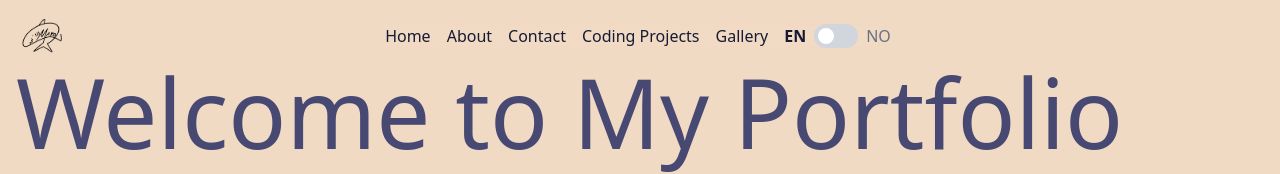
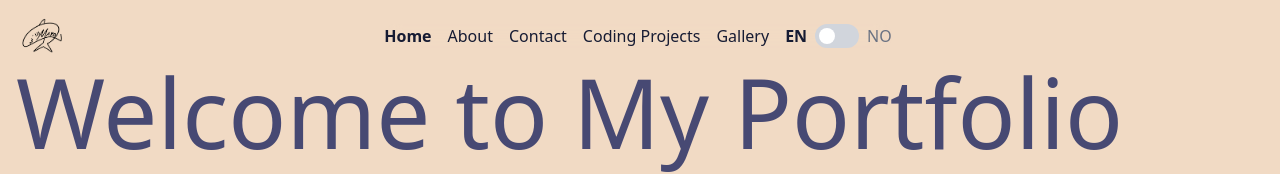
Before and after one commit to Maroikii/portfolio-next, a Next.js app: page / in a window 1280 px wide. Shown: the top 174 px of the page. Built offline with nearby package versions, Linux system fonts and the light colour scheme.

Commit message:
feat: highlight active navbar links based on current pathname

```diff
--- a/src/components/Navbar.tsx
+++ b/src/components/Navbar.tsx
@@ -3,10 +3,12 @@
 import { useState } from "react";
 import Link from "next/link";
 import { useLanguage } from "./Language";
+import { usePathname } from "next/navigation";
 
 export default function Navbar() {
   const [isOpen, setIsOpen] = useState(false);
   const { locale, setLocale, t } = useLanguage();
+  const pathname = usePathname();
 
   const handleLinkClick = () => {
     setIsOpen(false);
@@ -32,28 +34,27 @@ export default function Navbar() {
          lg:static lg:flex lg:w-auto lg:flex-row lg:items-center lg:gap-4 lg:border-0 lg:bg-transparent lg:p-0 lg:shadow-none
          mr-1`}
       >
-        {/* when page open, the text is bold and darker */}
-        <li className="hover:underline hover:text-color-dark">
+        <li className={`hover:underline hover:text-color-dark ${pathname === "/" ? "font-bold text-color-dark" : ""}`}>
           <Link href="/" onClick={handleLinkClick}>
             {t("home")}
           </Link>
         </li>
-        <li className="hover:underline hover:text-color-dark">
+        <li className={`hover:underline hover:text-color-dark ${pathname === "/about" ? "font-bold text-color-dark" : ""}`}>
           <Link href="/about" onClick={handleLinkClick}>
             {t("about")}
           </Link>
         </li>
-        <li className="hover:underline hover:text-color-dark">
+        <li className={`hover:underline hover:text-color-dark ${pathname === "/contact" ? "font-bold text-color-dark" : ""}`}>
           <Link href="/contact" onClick={handleLinkClick}>
             {t("contact")}
           </Link>
         </li>
-        <li className="hover:underline hover:text-color-dark">
+        <li className={`hover:underline hover:text-color-dark ${pathname === "/prosjekter/kode-prosjekter" ? "font-bold text-color-dark" : ""}`}>
           <Link href="/prosjekter/kode-prosjekter" onClick={handleLinkClick}>
             {t("codeProjects")}
           </Link>
         </li>
-        <li className="hover:underline hover:text-color-dark">
+        <li className={`hover:underline hover:text-color-dark ${pathname === "/prosjekter/galleri" ? "font-bold text-color-dark" : ""}`}>
           <Link href="/prosjekter/galleri" onClick={handleLinkClick}>
             {t("gallery")}
           </Link>
```
